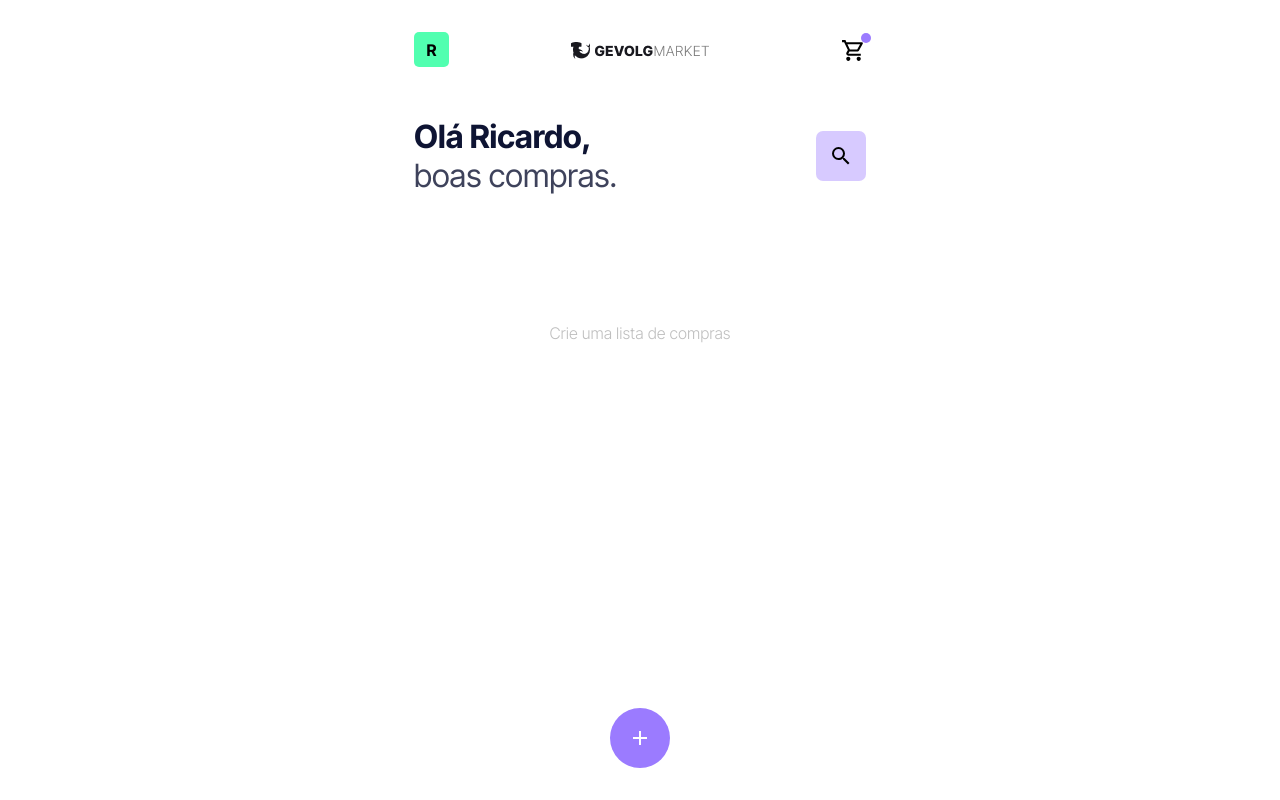
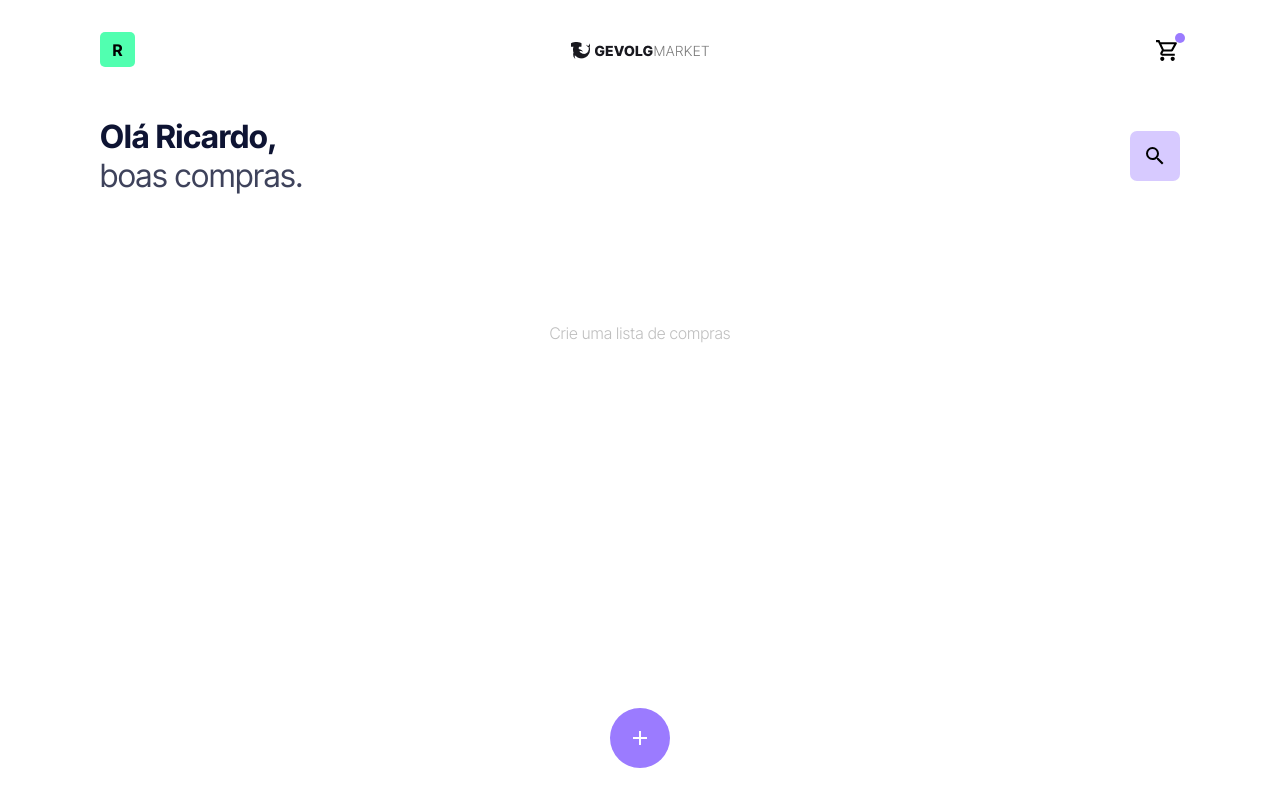
Before and after one commit to gevolgdev/gevolg-market, a React (Vite) app: page / in a window 1280 px wide. Built offline with nearby package versions, Linux system fonts and the light colour scheme.

Commit message:
GlobalStyle: Aumentando wrapper

```diff
--- a/src/style/GlobalStyle.ts
+++ b/src/style/GlobalStyle.ts
@@ -10,6 +10,6 @@ export const GlobalStyle = createGlobalStyle`
 `
 
 export const Wrapper = styled.div`
-  max-width: 500px;
+  max-width: 1128px;
   margin: 0 auto;
 `;
```
